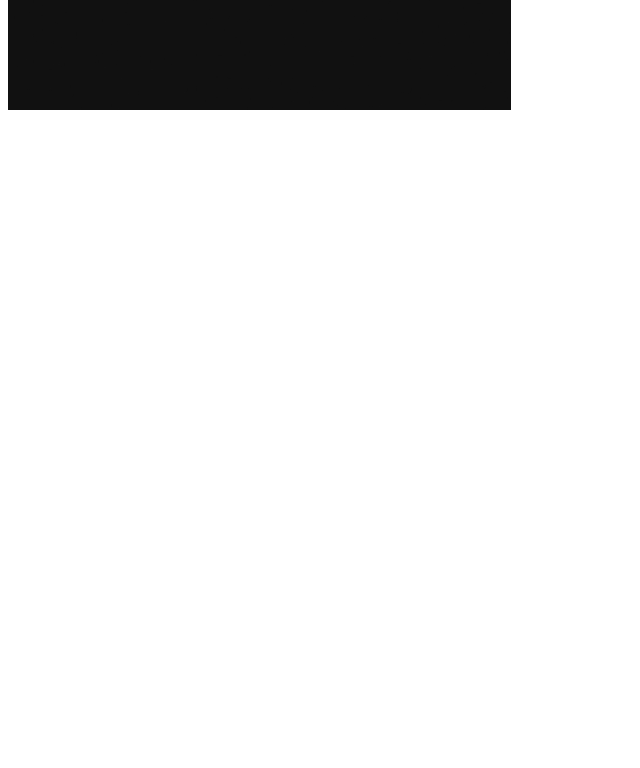
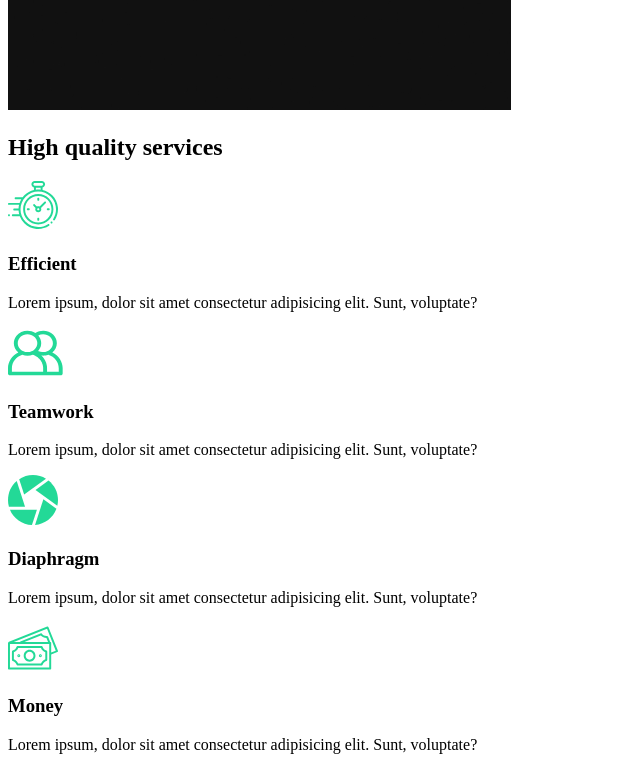
Before and after one commit to dallasclarke/capture-portfolio, a React (Create React App) app: page / in a window 1280 px wide. Shown: the part 860-1628 px from the top of the page, without its empty margins (0-640 px from the left). Before the commit the page ends 982 px from the top, so only its background shows below. Built offline with nearby package versions, Linux system fonts and the light colour scheme.

Commit message:
Services section created

```diff
--- /dev/null
+++ b/src/components/ServicesSection.js
@@ -0,0 +1,50 @@
+import React from 'react'
+
+import clock from "../img/clock.svg";
+import diaphragm from "../img/diaphragm.svg";
+import money from "../img/money.svg";
+import teamwork from "../img/teamwork.svg";
+import home2 from "../img/home2.png";
+
+const ServicesSection = () => {
+    return (
+        <div className="services">
+            <div className="description">
+                <h2>High <span>quality</span> services</h2>
+                <div className="card">
+                    <div className="icon">
+                        <img src={clock} alt="clock"/>
+                        <h3>Efficient</h3>
+                    </div>
+                    <p>Lorem ipsum, dolor sit amet consectetur adipisicing elit. Sunt, voluptate?</p>
+                </div>
+                <div className="card">
+                    <div className="icon">
+                        <img src={teamwork} alt="teamwork"/>
+                        <h3>Teamwork</h3>
+                    </div>
+                    <p>Lorem ipsum, dolor sit amet consectetur adipisicing elit. Sunt, voluptate?</p>
+                </div>
+                <div className="card">
+                    <div className="icon">
+                        <img src={diaphragm} alt="diaphragm" />
+                        <h3>Diaphragm</h3>
+                    </div>
+                    <p>Lorem ipsum, dolor sit amet consectetur adipisicing elit. Sunt, voluptate?</p>
+                </div>
+                <div className="card">
+                    <div className="icon">
+                        <img src={money} alt="money" />
+                        <h3>Money</h3>
+                    </div>
+                    <p>Lorem ipsum, dolor sit amet consectetur adipisicing elit. Sunt, voluptate?</p>
+                </div>
+            </div>
+            <div className="image">
+                <img src={home2} />
+            </div>
+        </div>
+    )
+}
+
+export default ServicesSection
--- a/src/pages/AboutUs.js
+++ b/src/pages/AboutUs.js
@@ -1,13 +1,15 @@
-import React from 'react'
+import React from "react";
 
 import AboutSection from "../components/AboutSection";
+import ServicesSection from "../components/ServicesSection";
 
 const AboutUs = () => {
-    return (
-        <div>
-            <AboutSection />
-        </div>
-    )
-}
+  return (
+    <>
+      <AboutSection />
+      <ServicesSection />
+    </>
+  );
+};
 
-export default AboutUs
+export default AboutUs;
```
Also changed, not shown: 1 other file (tests, documents, lock files or other folders).
